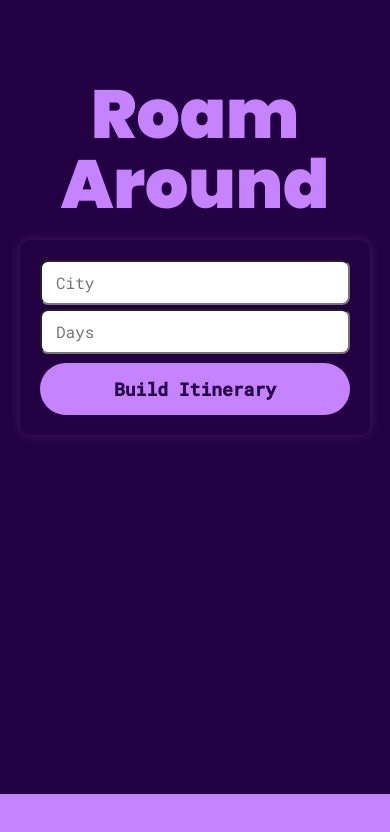
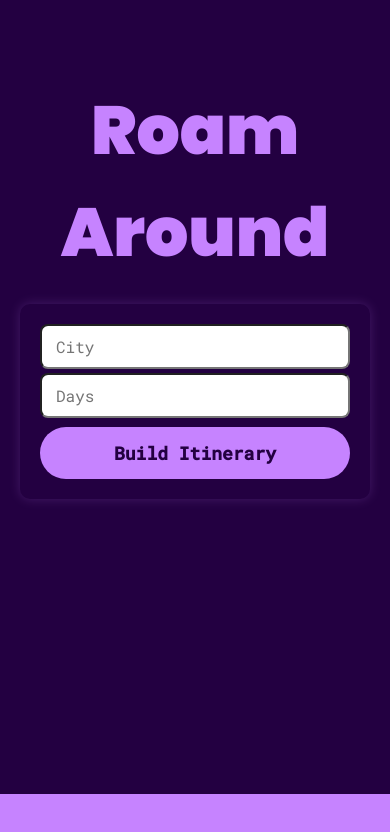
Before and after one commit to adiyatmapw/wisnu-roam-around, a Next.js app: page / in a window 390 px wide. Shown: the top 832 px of the page. Built offline with nearby package versions, Linux system fonts and the light colour scheme.

Commit message:
mobile banner

```diff
--- a/app/globals.css
+++ b/app/globals.css
@@ -164,9 +164,3 @@ input {
     padding-top: 30px;
   }
 }
-
-@media screen and (max-width: 450px) {
-  .hero-header {
-    line-height: 70px;
-  }
-}
```
